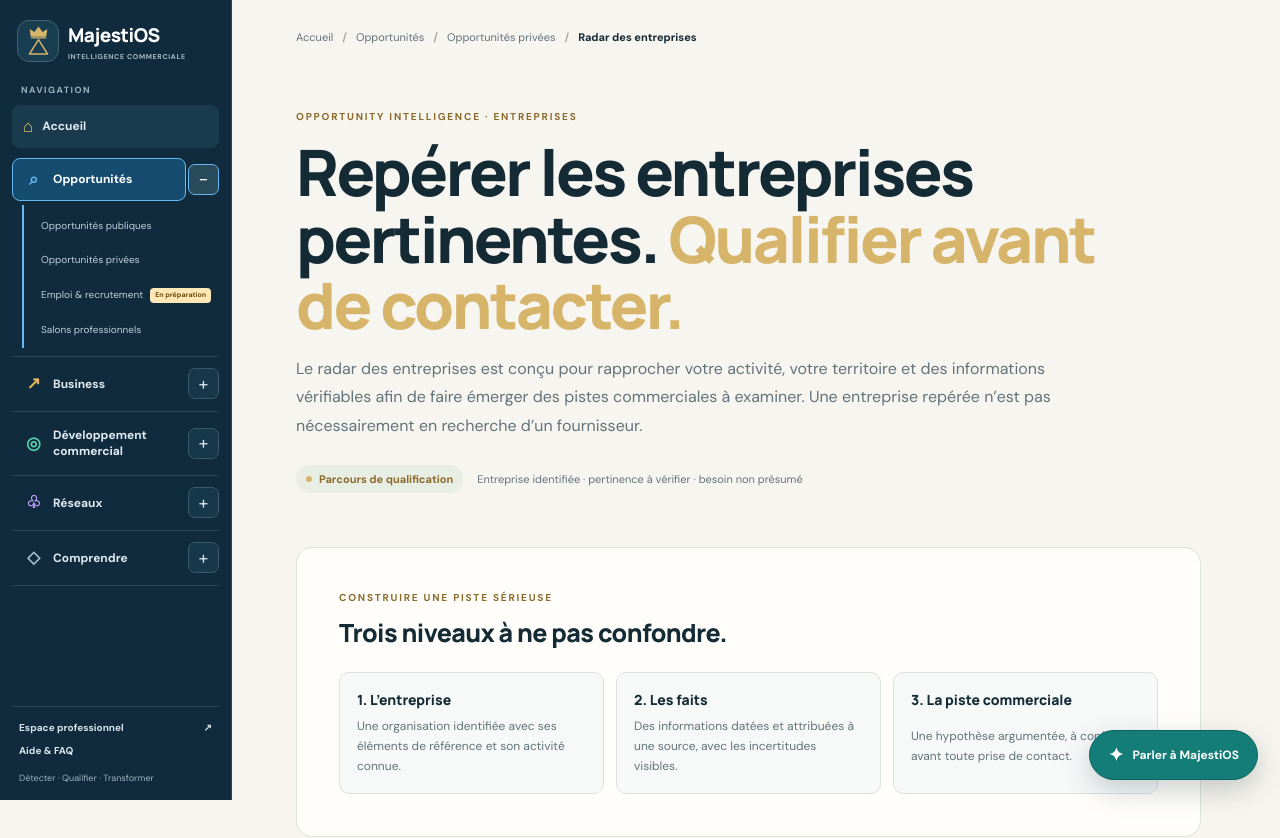
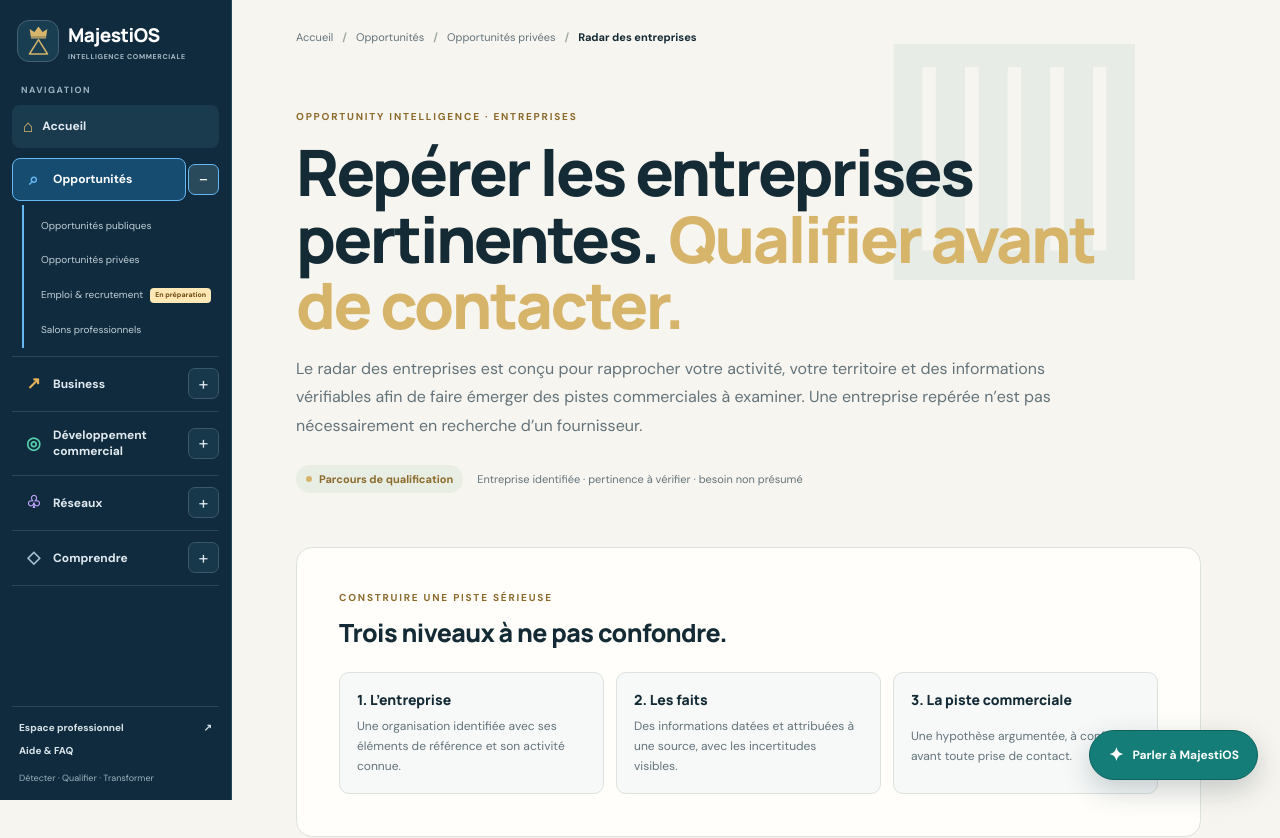
Before and after one commit to Chexpeer/Majestios, a Next.js app: page /opportunites/radar-entreprises in a window 1280 px wide. Shown: the top 838 px of the page. Built offline with nearby package versions, Linux system fonts and the light colour scheme.

Commit message:
feat: establish distinct dossier visual identities

```diff
--- a/src/app/globals.css
+++ b/src/app/globals.css
@@ -1864,3 +1864,12 @@ body { background: var(--paper); color: var(--ink); }
 .company-intake-preview pre { white-space: pre-wrap; overflow-wrap: anywhere; padding: 1rem; border: 1px solid var(--line, #d9d4ca); border-radius: .65rem; }
 .company-intake-note { margin-top: 1rem; font-size: .92rem; opacity: .85; }
 @media (max-width: 640px) { .company-intake-grid { grid-template-columns: minmax(0, 1fr); } .company-intake-wide { grid-column: auto; } }
+
+
+/* Identité propre aux dossiers : filigrane symbolique discret, distinct par rubrique. */
+.page-hero[data-dossier-symbol] { position: relative; isolation: isolate; max-width: none; overflow: hidden; padding-right: clamp(12px, 7vw, 100px); }
+.page-hero[data-dossier-symbol]::after { position: absolute; z-index: -1; top: -0.22em; right: clamp(8px, 4vw, 58px); color: var(--dossier-symbol-color, #147d78); content: attr(data-dossier-symbol); font: 800 clamp(150px, 24vw, 300px)/1 Manrope, sans-serif; opacity: .065; pointer-events: none; user-select: none; }
+.page-hero[data-dossier-symbol="⌕"] { --dossier-symbol-color: #426f9b; }
+.page-hero[data-dossier-symbol="▥"] { --dossier-symbol-color: #147d78; }
+.page-hero[data-dossier-symbol="↗"] { --dossier-symbol-color: #b17b2e; }
+@media (max-width: 640px) { .page-hero[data-dossier-symbol] { padding-right: 0; } .page-hero[data-dossier-symbol]::after { top: -.05em; right: -10px; font-size: 155px; opacity: .045; } }
```
